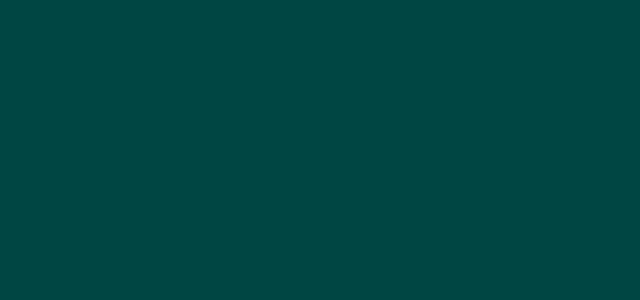
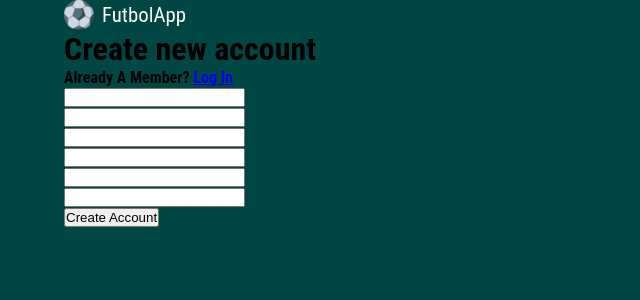
Before and after one commit to macbenites/pg-frontend, a React (Create React App) app: page /singin in a window 1280 px wide. Before the commit this address had no page. Shown: the top 300 px of the page, without its empty margins (0-640 px from the left). Built offline with nearby package versions, Linux system fonts and the light colour scheme.

Commit message:
SingIn(3)

```diff
--- a/src/App.js
+++ b/src/App.js
@@ -1,6 +1,7 @@
 import { BrowserRouter, Route, Routes } from "react-router-dom";
 import { Wrapper } from "./Styles/Wrapper";
 import LandingPage from "./Components/LandingPage";
+import SingIn from "./Components/SingIn";
 
 function App() {
   return (
@@ -8,6 +9,7 @@ function App() {
       <BrowserRouter>
         <Routes>
           <Route path="/" element={<LandingPage />} />
+          <Route path="/singin" element={<SingIn />} />
         </Routes>
       </BrowserRouter>
     </Wrapper>
--- a/src/Components/SingIn.jsx
+++ b/src/Components/SingIn.jsx
@@ -1,10 +1,10 @@
 import React, { useState } from "react";
-import { useDispatch } from "react-redux";
+// import { useDispatch } from "react-redux";
 import { Link, useNavigate } from "react-router-dom";
 import Logo from "./Logo";
 
 function SingIn(){
-    const dispatch = useDispatch()
+    // const dispatch = useDispatch()
     const navigate = useNavigate()
     const [input, setInput] = useState({
         name: '',
@@ -44,7 +44,7 @@ function SingIn(){
 
         else{
             e.preventDefault();
-            dispatch(createAccount(input));
+            // dispatch(createAccount(input));
             alert('Account created succesfully');
             navigate('/home');
         };
```
Also changed, not shown: 1 other file (tests, documents, lock files or other folders).
